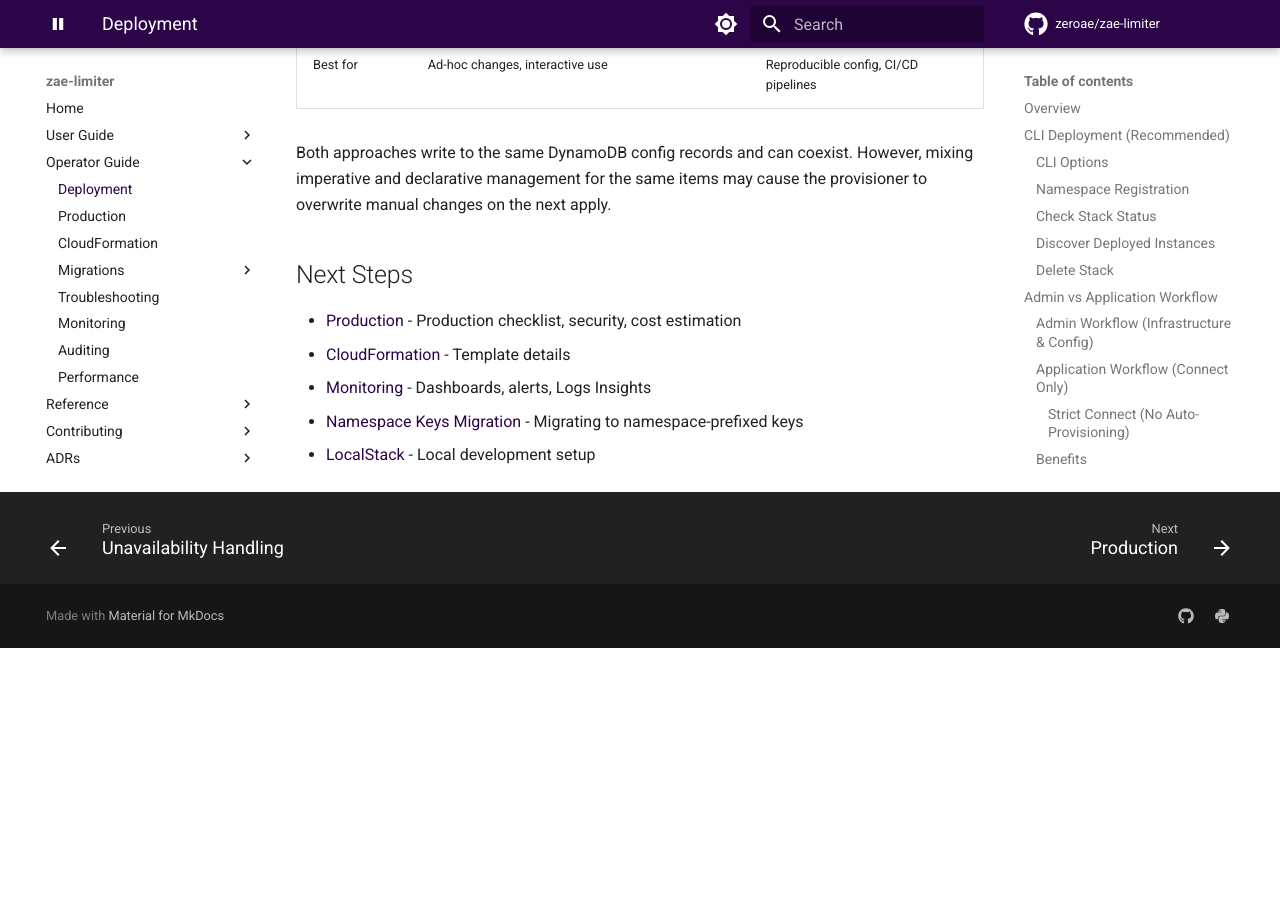
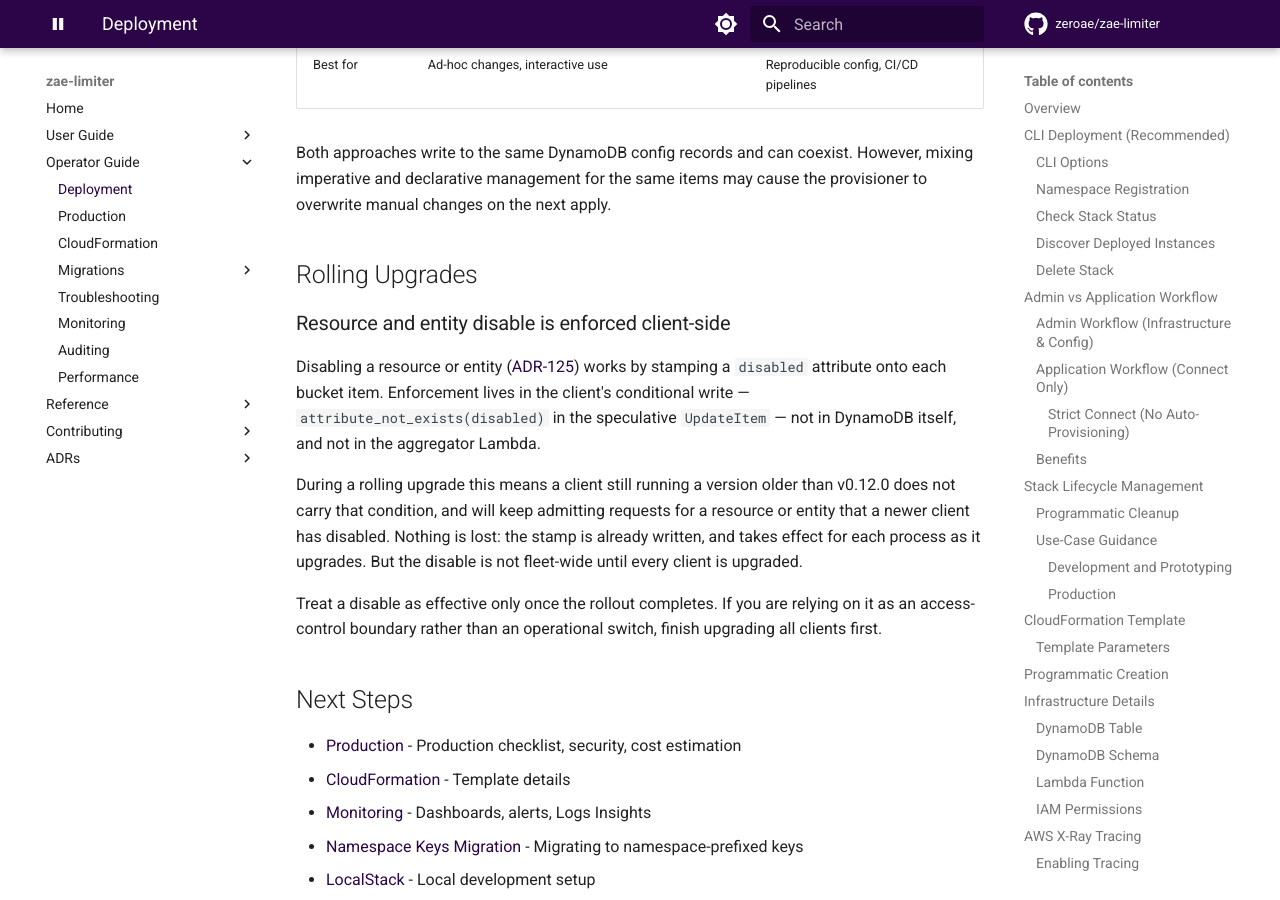
Before and after one commit to zeroae/zae-limiter, an MkDocs documentation site: the page built from docs/infra/deployment.md, in a window 1280 px wide and 900 px high, scrolled down 15296 px. Built offline with MkDocs 1.6.1 and Material for MkDocs 9.7.7, drawn with Linux system fonts in a browser that asks for light colours; comment, search, counter and statistics services are not loaded; the version menu is left out; before the commit the page ends 15944 px from its top, so only the background shows below that.

Commit message:
📝 docs(infra): note that disable is enforced client-side during rollouts
Disable (ADR-125) stamps a `disabled` attribute on bucket items, but the
enforcement is `attribute_not_exists(disabled)` in the client's speculative
UpdateItem — not in DynamoDB and not in the aggregator. A client older than
v0.12.0 does not carry that condition, so during a rolling upgrade it keeps
admitting requests for a resource a newer client has disabled.

Nothing is lost, and each process picks the stamp up as it upgrades, but the
disable is not fleet-wide until the rollout finishes. Operators relying on it
as an access-control boundary rather than an operational switch need to know
the sequencing.

ADR-125 is Accepted and therefore immutable, so this is documented as
deployment guidance rather than an amendment to it.

Co-Authored-By: Claude Opus 5 <noreply@anthropic.com>
Claude-Session: https://claude.ai/code/session_01FLKMjzkKVc67Xm9JC74WiE

```diff
--- a/docs/infra/deployment.md
+++ b/docs/infra/deployment.md
@@ -699,6 +699,25 @@ The provisioner uses the same DynamoDB config records (system `#CONFIG`, resourc
 
 Both approaches write to the same DynamoDB config records and can coexist. However, mixing imperative and declarative management for the same items may cause the provisioner to overwrite manual changes on the next apply.
 
+## Rolling Upgrades
+
+### Resource and entity disable is enforced client-side
+
+Disabling a resource or entity ([ADR-125](../adr/125-resource-disable.md)) works by
+stamping a `disabled` attribute onto each bucket item. Enforcement lives in the
+client's conditional write — `attribute_not_exists(disabled)` in the speculative
+`UpdateItem` — not in DynamoDB itself, and not in the aggregator Lambda.
+
+During a rolling upgrade this means a client still running a version older than
+v0.12.0 does not carry that condition, and will keep admitting requests for a
+resource or entity that a newer client has disabled. Nothing is lost: the stamp is
+already written, and takes effect for each process as it upgrades. But the disable
+is not fleet-wide until every client is upgraded.
+
+Treat a disable as effective only once the rollout completes. If you are relying on
+it as an access-control boundary rather than an operational switch, finish upgrading
+all clients first.
+
 ## Next Steps
 
 - [Production](production.md) - Production checklist, security, cost estimation
```
